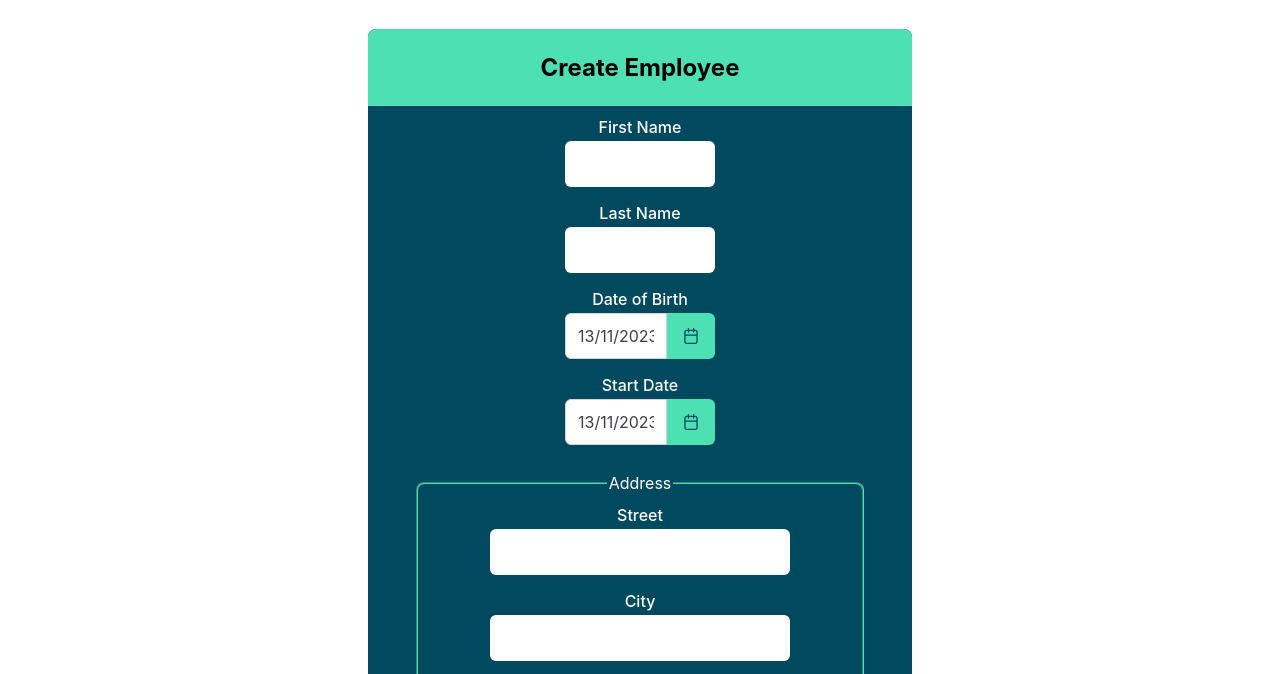
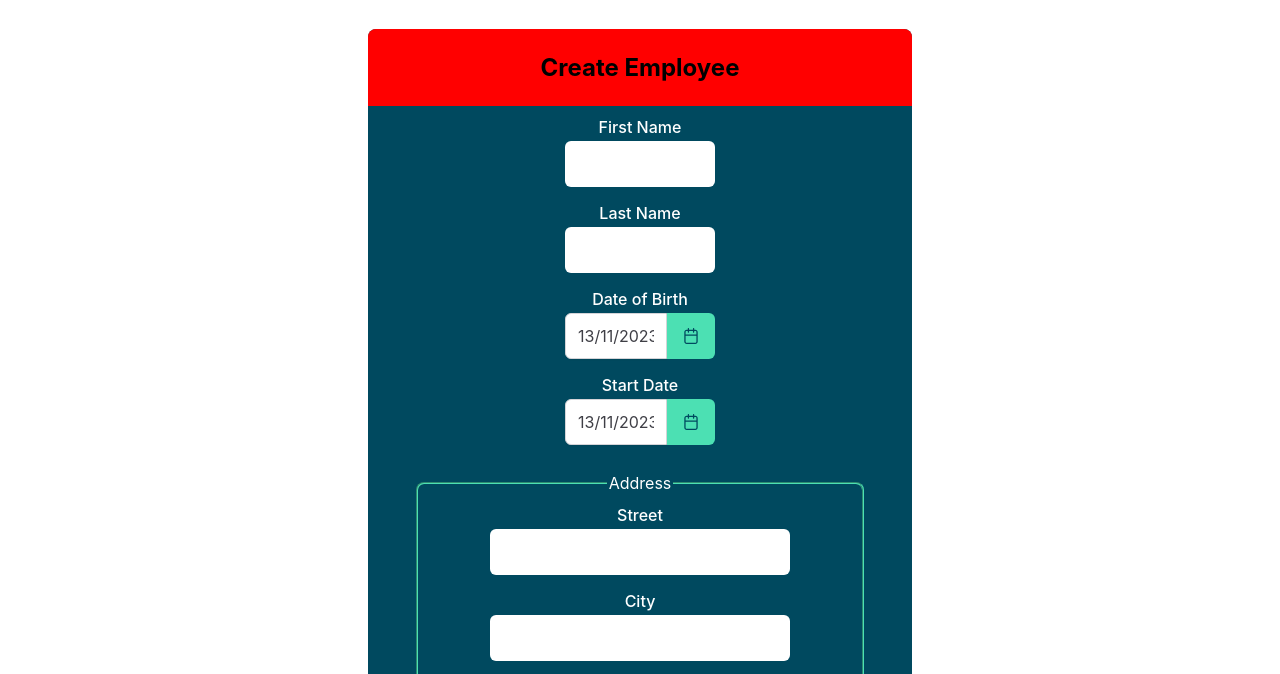
Before and after one commit to kospheus/hrnet_react, a React app: page / in a window 1280 px wide. Shown: the part 93-767 px from the top of the page. Built offline with nearby package versions, Linux system fonts and the light colour scheme; a web font is replaced by a local one.

Commit message:
LazyForm

```diff
--- a/src/components/form/form.css
+++ b/src/components/form/form.css
@@ -19,7 +19,7 @@
     padding-top: 24px;
     padding-bottom: 24px;
     border-radius: 8px 8px 0 0;
-    background-color: #4ce0b3;
+    background-color: red;
 }
 
 .title {
--- a/src/pages/home/home.js
+++ b/src/pages/home/home.js
@@ -1,13 +1,17 @@
+import { lazy, Suspense } from 'react';
 import './home.css';
 import Header from '../../components/header/header';
-import EmployeeForm from '../../components/form/form';
+
+const LazyForm = lazy(() => import('../../components/form/form'));
 
 function Home() {
   return (
     <div className="App">
       <Header />
       <div className="container">
-        <EmployeeForm />
+        <Suspense fallback={<div>Loading...</div>}>
+          <LazyForm />
+        </Suspense>
       </div>
     </div>
   );
```
